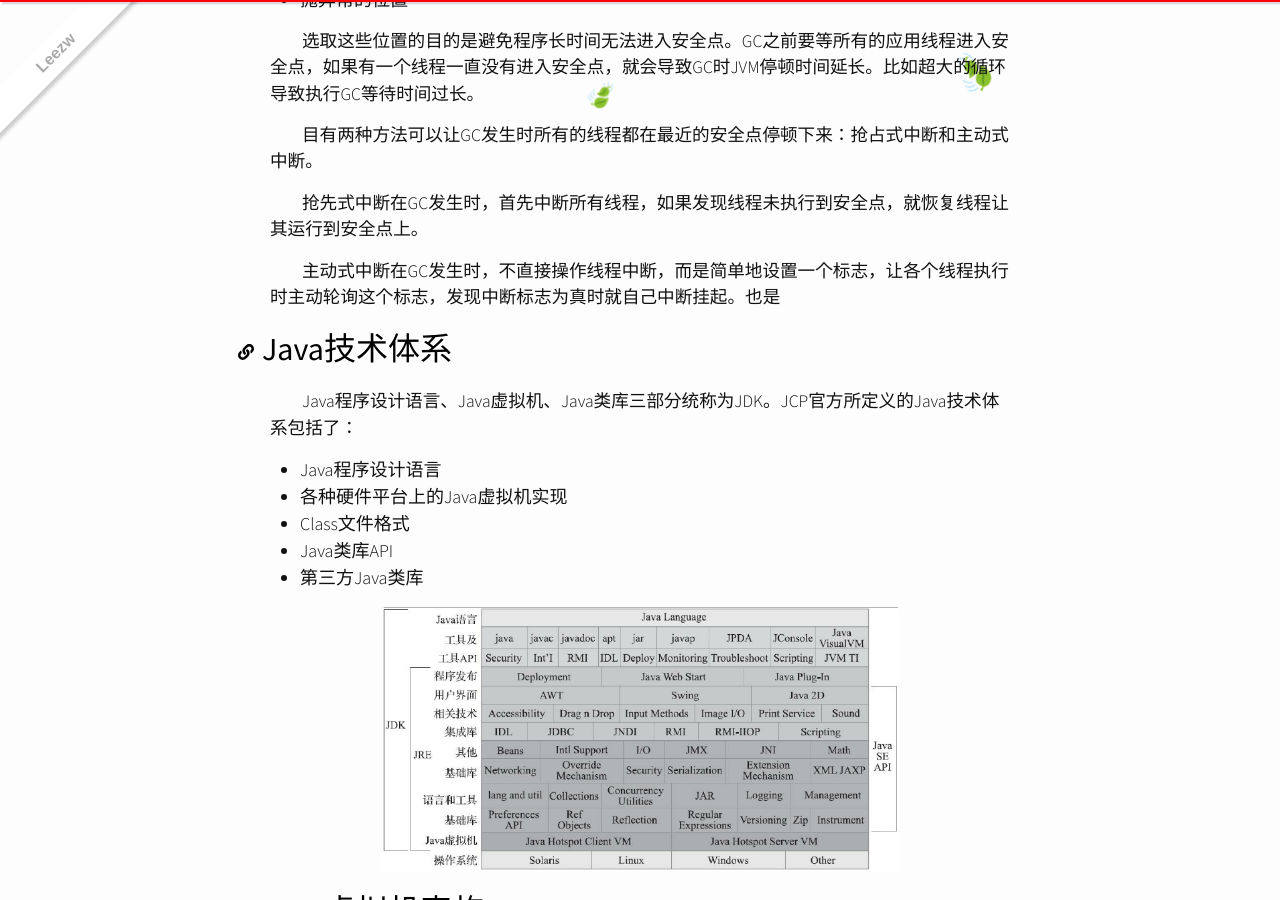
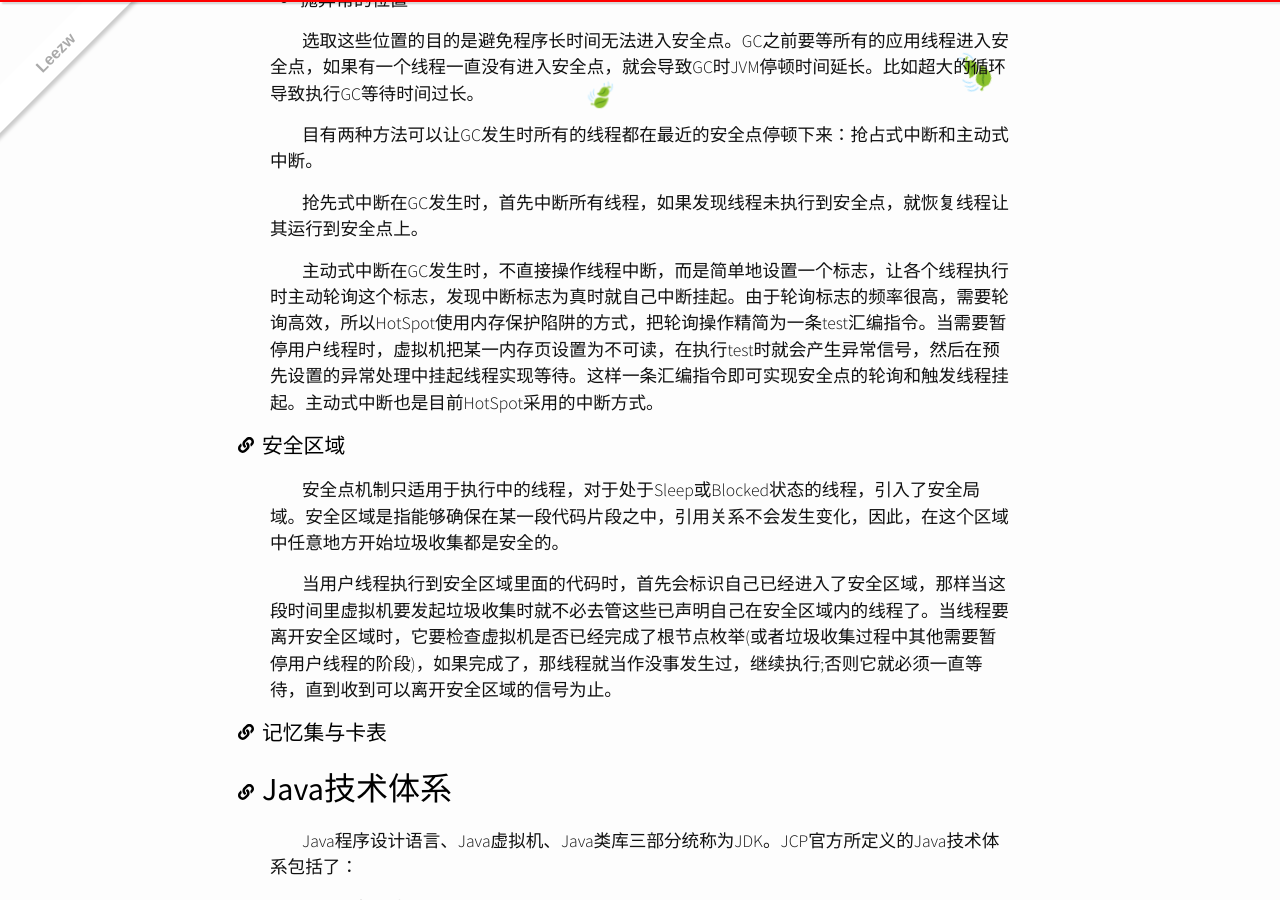
Before and after one commit to quantum-li/quantum-li.github.io, a Jekyll site: the page built from _posts/2020-06-07-understanding-the-jvm-advanced-features-and-best-practices.md, in a window 1280 px wide and 900 px high, scrolled down 10826 px. Built offline with Jekyll 4.4.1, drawn with Linux system fonts in a browser that asks for light colours; nearby versions of some CDN libraries; comment, search, counter and statistics services are not loaded.

Commit message:
Update 2020-06-07-understanding-the-jvm-advanced-features-and-best-practices.md

```diff
--- a/_posts/2020-06-07-understanding-the-jvm-advanced-features-and-best-practices.md
+++ b/_posts/2020-06-07-understanding-the-jvm-advanced-features-and-best-practices.md
@@ -297,7 +297,15 @@ Java虚拟机被允许对满足上述三个条件的无用类进行回收，这
 
 抢先式中断在GC发生时，首先中断所有线程，如果发现线程未执行到安全点，就恢复线程让其运行到安全点上。
 
-主动式中断在GC发生时，不直接操作线程中断，而是简单地设置一个标志，让各个线程执行时主动轮询这个标志，发现中断标志为真时就自己中断挂起。也是
+主动式中断在GC发生时，不直接操作线程中断，而是简单地设置一个标志，让各个线程执行时主动轮询这个标志，发现中断标志为真时就自己中断挂起。由于轮询标志的频率很高，需要轮询高效，所以HotSpot使用内存保护陷阱的方式，把轮询操作精简为一条test汇编指令。当需要暂停用户线程时，虚拟机把某一内存页设置为不可读，在执行test时就会产生异常信号，然后在预先设置的异常处理中挂起线程实现等待。这样一条汇编指令即可实现安全点的轮询和触发线程挂起。主动式中断也是目前HotSpot采用的中断方式。
+
+### 安全区域
+
+安全点机制只适用于执行中的线程，对于处于Sleep或Blocked状态的线程，引入了安全局域。安全区域是指能够确保在某一段代码片段之中，引用关系不会发生变化，因此，在这个区域中任意地方开始垃圾收集都是安全的。
+
+当用户线程执行到安全区域里面的代码时，首先会标识自己已经进入了安全区域，那样当这段时间里虚拟机要发起垃圾收集时就不必去管这些已声明自己在安全区域内的线程了。当线程要离开安全区域时，它要检查虚拟机是否已经完成了根节点枚举(或者垃圾收集过程中其他需要暂停用户线程的阶段)，如果完成了，那线程就当作没事发生过，继续执行;否则它就必须一直等待，直到收到可以离开安全区域的信号为止。
+
+### 记忆集与卡表
 
 
 
```
